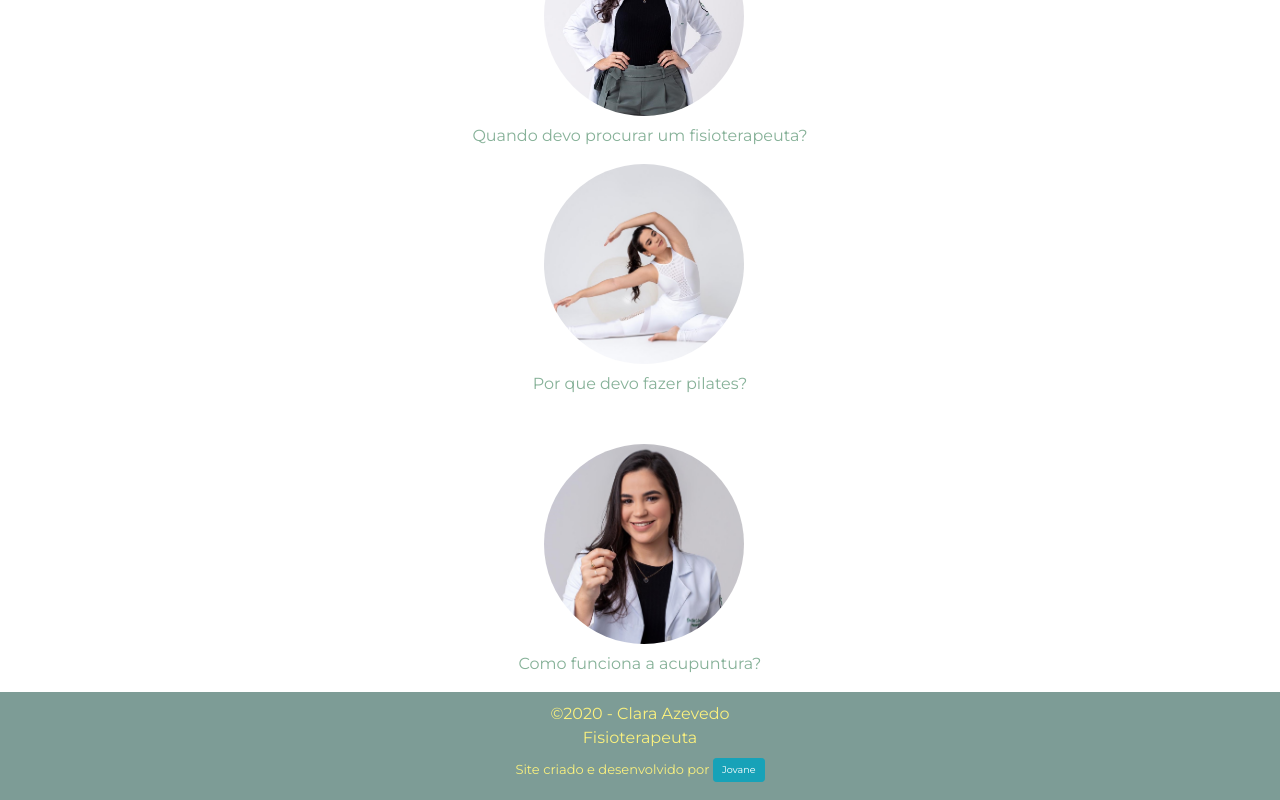
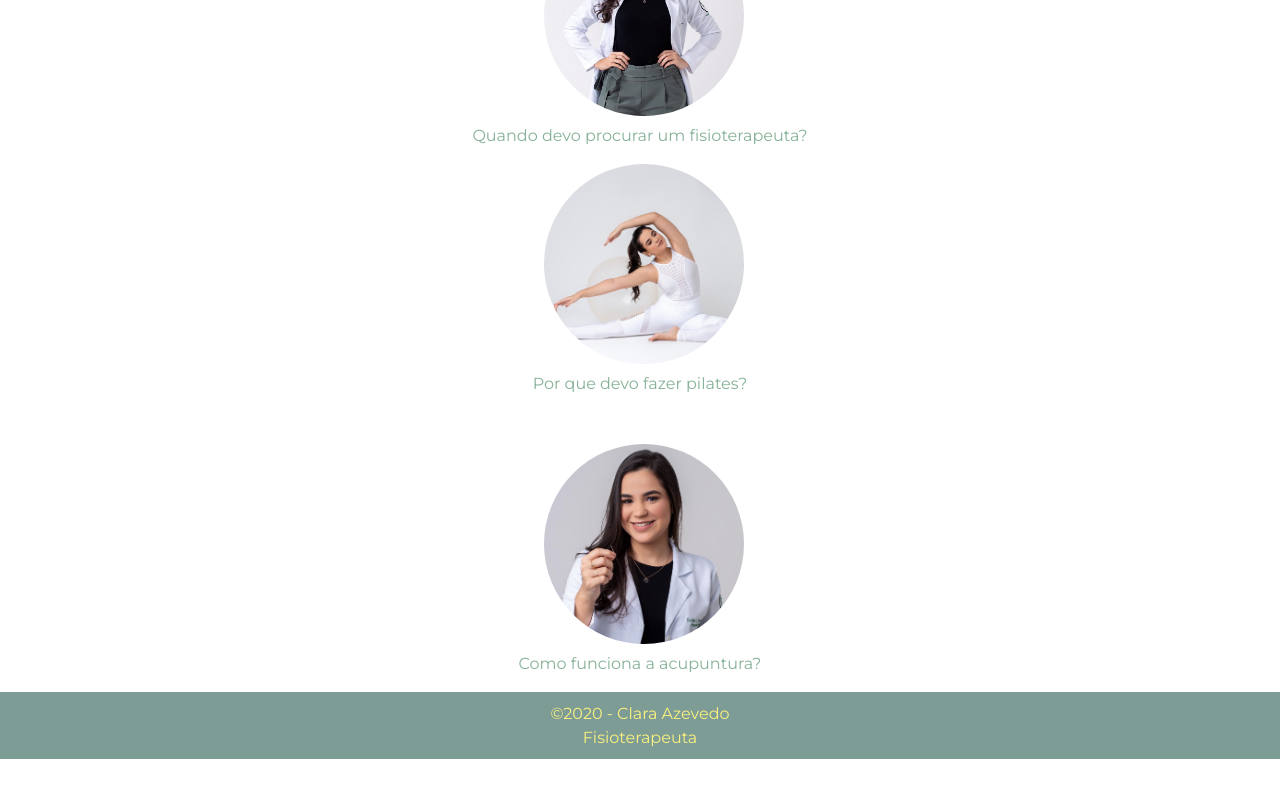
Before and after one commit to jcgsr/Escurinha, a Vue app: page / in a window 1280 px wide. Shown: the part 747-1547 px from the top of the page. After the commit the page ends 1506 px from the top, so only its background shows below. Built offline with nearby package versions, Linux system fonts and the light colour scheme.

Commit message:
jovane out

```diff
--- a/src/components/Footer.vue
+++ b/src/components/Footer.vue
@@ -2,11 +2,7 @@
   <footer class="footer">
     &copy;{{ footer }} <br />
     {{ footer2 }}
-    <div class="foot">
-      {{ msg }}
-      <a class="btn btn-info btn-sm" :href="link">Jovane</a>
-    </div>
-  </footer>
+   </footer>
 </template>
 
 <script>
```
Also changed, not shown: src/App.vue (line endings or trailing spaces), 1 other file (tests, documents, lock files or other folders).
